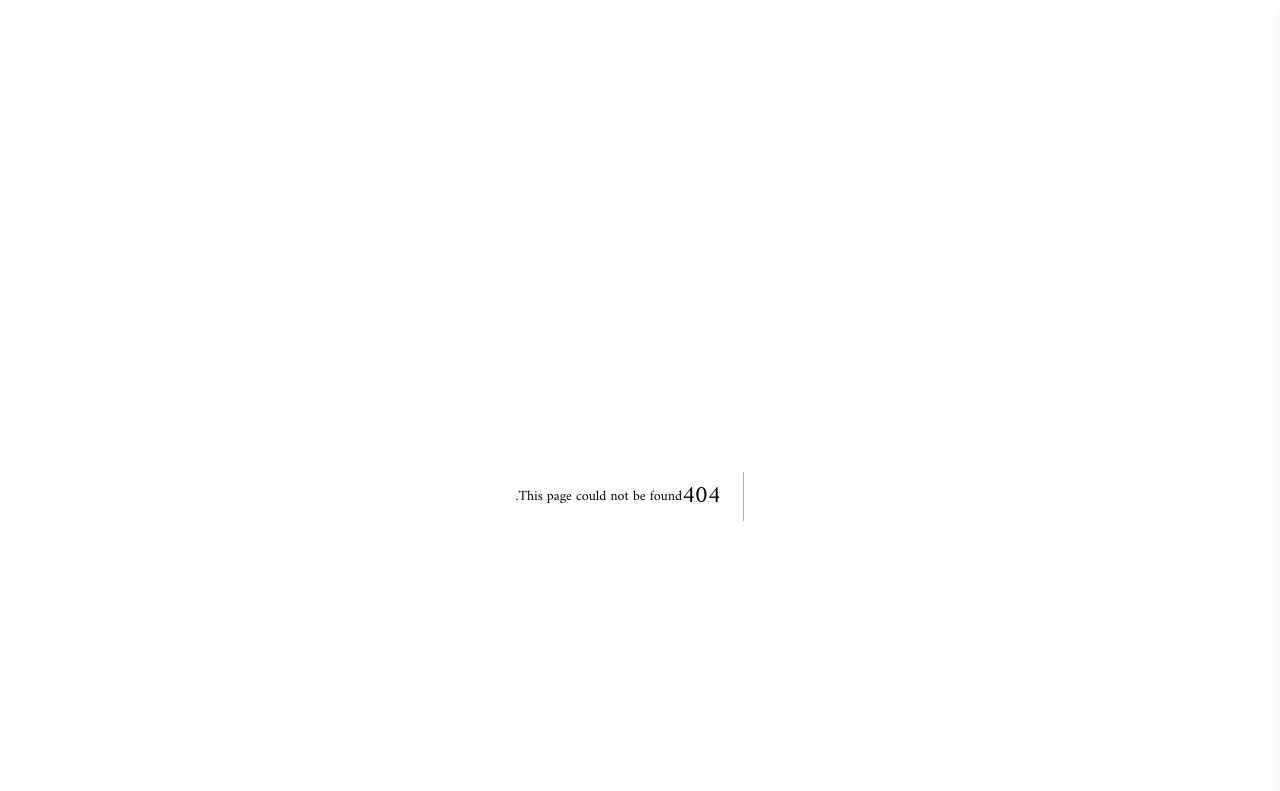
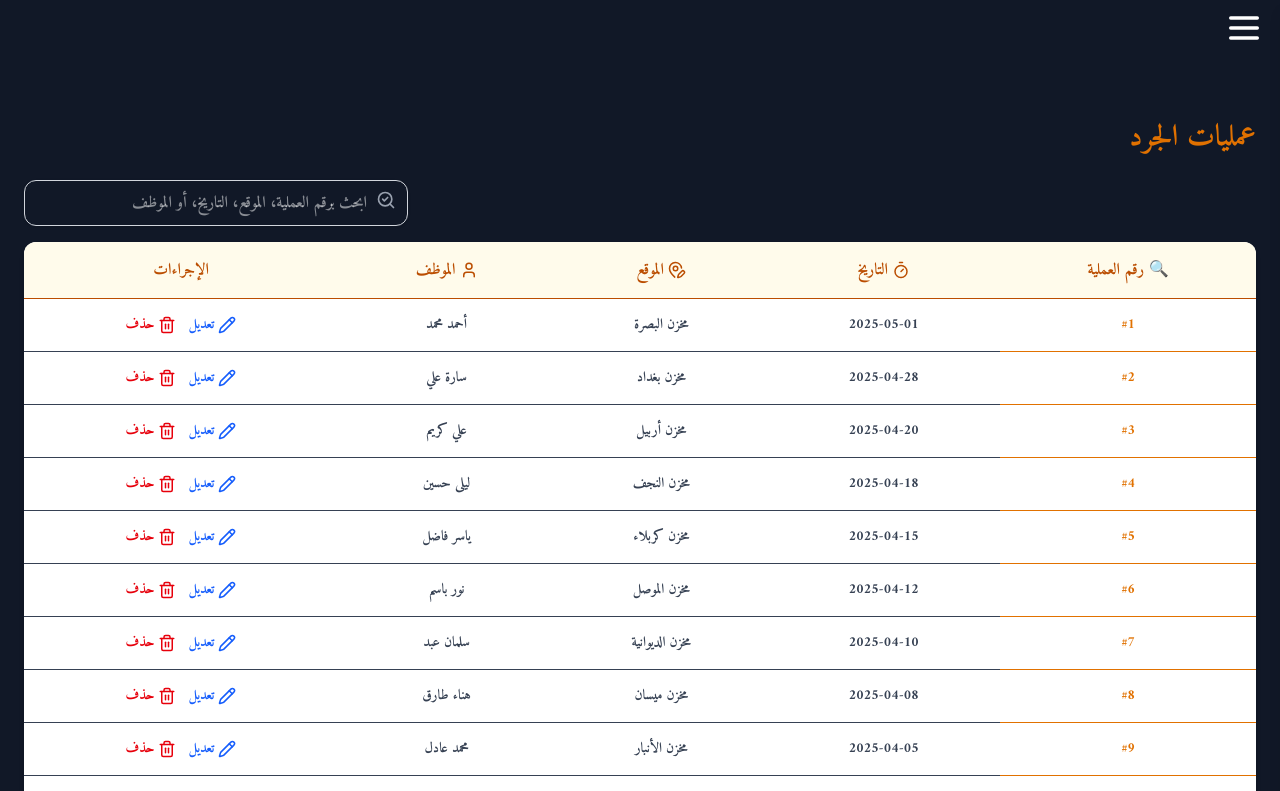
Before and after one commit to jasbx222/Asset-Inventory, a Next.js app: page /inventories in a window 1280 px wide. Before the commit this address had no page. Shown: the top 791 px of the page. Built offline with nearby package versions, Linux system fonts and the light colour scheme.

Commit message:
CczczczZ

```diff
--- /dev/null
+++ b/src/app/(pages)/(page...)/inventories/Components.jsx
@@ -0,0 +1,102 @@
+import { SearchCheck } from "lucide-react";
+import { Timer, LocationEdit, User, Pencil, Trash2 } from "lucide-react";
+import Link from "next/link";
+
+// مربع البحث
+
+export const Search = ({ searchTerm, setSearchTerm }) => {
+  return (
+    <div className="mb-4 flex items-center justify-end">
+      <div className="relative w-full max-w-sm">
+        <input
+          type="text"
+          placeholder="ابحث برقم العملية، الموقع، التاريخ، أو الموظف"
+          className="w-full text-white py-2.5 pr-10 pl-4 border border-gray-300 rounded-xl focus:outline-none focus:ring-2 focus:ring-amber-500 shadow-sm"
+          value={searchTerm}
+          onChange={setSearchTerm}
+        />
+        <SearchCheck
+          className="absolute right-3 top-2.5 text-gray-400"
+          size={20}
+        />
+      </div>
+    </div>
+  );
+};
+
+
+// جدول العمليات
+
+export const Table = ({ filtered }) => {
+  return (
+    <table className="min-w-full text-sm text-gray-700">
+      <thead className="bg-amber-50 text-amber-700 text-base">
+        <tr>
+          <th className="px-6 py-4 text-center border-b">🔍 رقم العملية</th>
+          <th className="px-6 py-4 text-center border-b">
+            <div className="flex items-center justify-center gap-1">
+              <Timer size={18} />
+              <span>التاريخ</span>
+            </div>
+          </th>
+          <th className="px-6 py-4 text-center border-b">
+            <div className="flex items-center justify-center gap-1">
+              <LocationEdit size={18} />
+              <span>الموقع</span>
+            </div>
+          </th>
+          <th className="px-6 py-4 text-center border-b">
+            <div className="flex items-center justify-center gap-1">
+              <User size={18} />
+              <span>الموظف</span>
+            </div>
+          </th>
+          <th className="px-6 py-4 text-center border-b">الإجراءات</th>
+        </tr>
+      </thead>
+      <tbody>
+        {filtered.length > 0 ? (
+          filtered.map((inv) => (
+            <tr
+              key={inv.id}
+              className="hover:bg-amber-50 transition duration-200"
+            >
+              <td className="px-6 py-4 text-center border-t font-medium text-amber-600">
+                <Link
+                  href={`/inventories/inventorie/${inv.id}`}
+                  className="hover:underline"
+                >
+                  #{inv.id}
+                </Link>
+              </td>
+              <td className="px-6 py-4 text-center border-t">{inv.date}</td>
+              <td className="px-6 py-4 text-center border-t">{inv.location}</td>
+              <td className="px-6 py-4 text-center border-t">{inv.user}</td>
+              <td className="px-6 py-4 text-center border-t">
+                <div className="flex justify-center gap-3">
+                  {/* زر التعديل */}
+                  <button className="text-blue-600 hover:text-blue-800 transition flex items-center gap-1">
+                    <Pencil size={18} />
+                    <span className="text-sm">تعديل</span>
+                  </button>
+
+                  {/* زر الحذف */}
+                  <button className="text-red-600 hover:text-red-800 transition flex items-center gap-1">
+                    <Trash2 size={18} />
+                    <span className="text-sm">حذف</span>
+                  </button>
+                </div>
+              </td>
+            </tr>
+          ))
+        ) : (
+          <tr>
+            <td colSpan={5} className="text-center py-6 text-gray-500">
+              لا توجد نتائج مطابقة.
+            </td>
+          </tr>
+        )}
+      </tbody>
+    </table>
+  );
+};
--- /dev/null
+++ b/src/app/(pages)/(page...)/inventories/inventorie/Page.jsx
@@ -0,0 +1,38 @@
+'use client'
+import { useParams } from 'next/navigation'
+
+const inventoryDetails = {
+  id: '1',
+  date: '2025-05-01',
+  location: 'مخزن البصرة',
+  user: 'أحمد محمد',
+  readAssets: 120,
+  missingAssets: 3,
+  damagedAssets: 2,
+}
+
+export default function Page() {
+  const { id } = useParams()
+
+  return (
+    <div className="p-6 text-right space-y-4">
+      <h1 className="text-2xl font-bold">تفاصيل عملية الجرد #{id}</h1>
+
+      <div>📍 الموقع: {inventoryDetails.location}</div>
+      <div>📅 التاريخ: {inventoryDetails.date}</div>
+      <div>👤 الموظف: {inventoryDetails.user}</div>
+
+      <div className="grid grid-cols-1 sm:grid-cols-3 gap-4 mt-4">
+        <div className="bg-green-100 p-4 rounded-xl shadow">
+          ✅ الأصول المقروءة: {inventoryDetails.readAssets}
+        </div>
+        <div className="bg-yellow-100 p-4 rounded-xl shadow">
+          ⚠️ الأصول المفقودة: {inventoryDetails.missingAssets}
+        </div>
+        <div className="bg-red-100 p-4 rounded-xl shadow">
+          ❌ الأصول التالفة: {inventoryDetails.damagedAssets}
+        </div>
+      </div>
+    </div>
+  )
+}
--- /dev/null
+++ b/src/app/(pages)/(page...)/inventories/page.jsx
@@ -0,0 +1,108 @@
+"use client";
+import { useState } from "react";
+import { Search, Table } from "./Components";
+
+const inventories = [
+  {
+    id: "1",
+    date: "2025-05-01",
+    location: "مخزن البصرة",
+    user: "أحمد محمد",
+  },
+  {
+    id: "2",
+    date: "2025-04-28",
+    location: "مخزن بغداد",
+    user: "سارة علي",
+  },
+  {
+    id: "3",
+    date: "2025-04-20",
+    location: "مخزن أربيل",
+    user: "علي كريم",
+  },
+  {
+    id: "4",
+    date: "2025-04-18",
+    location: "مخزن النجف",
+    user: "ليلى حسين",
+  },
+  {
+    id: "5",
+    date: "2025-04-15",
+    location: "مخزن كربلاء",
+    user: "ياسر فاضل",
+  },
+  {
+    id: "6",
+    date: "2025-04-12",
+    location: "مخزن الموصل",
+    user: "نور باسم",
+  },
+  {
+    id: "7",
+    date: "2025-04-10",
+    location: "مخزن الديوانية",
+    user: "سلمان عبد",
+  },
+  {
+    id: "8",
+    date: "2025-04-08",
+    location: "مخزن ميسان",
+    user: "هناء طارق",
+  },
+  {
+    id: "9",
+    date: "2025-04-05",
+    location: "مخزن الأنبار",
+    user: "محمد عادل",
+  },
+  {
+    id: "10",
+    date: "2025-04-02",
+    location: "مخزن ذي قار",
+    user: "زهراء سامي",
+  },
+  {
+    id: "11",
+    date: "2025-03-30",
+    location: "مخزن كركوك",
+    user: "علياء فؤاد",
+  },
+  {
+    id: "12",
+    date: "2025-03-28",
+    location: "مخزن بابل",
+    user: "فهد جاسم",
+  },
+];
+
+export default function Page() {
+  const [searchTerm, setSearchTerm] = useState("");
+
+  const filtered = inventories.filter(
+    (inv) =>
+      inv.user.toLowerCase().includes(searchTerm.toLowerCase()) ||
+      inv.location.toLowerCase().includes(searchTerm.toLowerCase()) ||
+      inv.date.toLowerCase().includes(searchTerm.toLowerCase()) ||
+      inv.id.toLowerCase().includes(searchTerm.toLowerCase())
+  );
+
+  return (
+    <div className="p-6 text-right container w-full min-h-screen  mx-auto">
+      <h1 className="text-3xl font-semibold text-amber-600 mb-6">
+        عمليات الجرد
+      </h1>
+
+      {/* 🔍 مربع البحث */}
+      <Search
+        searchTerm={searchTerm}
+        setSearchTerm={(e) => setSearchTerm(e.target.value)}
+      />
+
+      <div className="overflow-x-auto rounded-xl shadow-md bg-white">
+        <Table filtered={filtered} />
+      </div>
+    </div>
+  );
+}
--- a/src/app/(pages)/(page...)/users/page.jsx
+++ b/src/app/(pages)/(page...)/users/page.jsx
@@ -33,8 +33,8 @@ export default function Page() {
       </div>
 
       <div className="grid grid-cols-1 md:grid-cols-2 lg:grid-cols-3 gap-6">
-        {users.map((user) => (
-          <Card user={user} key={user.id}/>
+        {users.map((user,idx) => (
+          <Card user={user} key={idx}/>
         ))}
       </div>
     </div>
--- a/src/app/components/sidebar/Sidebar.jsx
+++ b/src/app/components/sidebar/Sidebar.jsx
@@ -21,8 +21,8 @@ const Sidebar = () => {
     { label: "الرئيسية", icon: <House />, href: "/home" },
     { label: "إدارة الأصول", icon: <Armchair />, href: "/assets" },
     { label: "التقارير", icon: <NotebookPenIcon />, href: "/report" },
-    { label: "إدارة الجرد", icon: <ChartArea />, href: "/" },
-    { label: "إدارة المستخدمين", icon: <Users />, href: "/" },
+    { label: "إدارة الجرد", icon: <ChartArea />, href: "/inventories" },
+    { label: "إدارة المستخدمين", icon: <Users />, href: "/users" },
     { label: "إعدادات النظام ", icon: <Settings />, href: "/settings" },
   ];
 
@@ -34,7 +34,7 @@ const Sidebar = () => {
   return (
     <nav className="fixed  top-0 right-0 z-50 " dir="rtl">
       <button onClick={handleNav} className="text-2xl text-white px-4 py-2">
-        <Menu />
+        <Menu size={40} />
       </button>
 
       <div
@@ -48,7 +48,7 @@ const Sidebar = () => {
         <button
           type="button"
           onClick={handleNav}
-          className="absolute top-2.5 left-2.5 p-1.5 rounded-lg hover:bg-gray-200 dark:hover:bg-gray-600"
+          className="absolute  top-2.5 left-2.5 p-1.5 rounded-lg hover:bg-gray-200 dark:hover:bg-gray-600"
         >
           <X className="text-amber-600" />
         </button>
```
